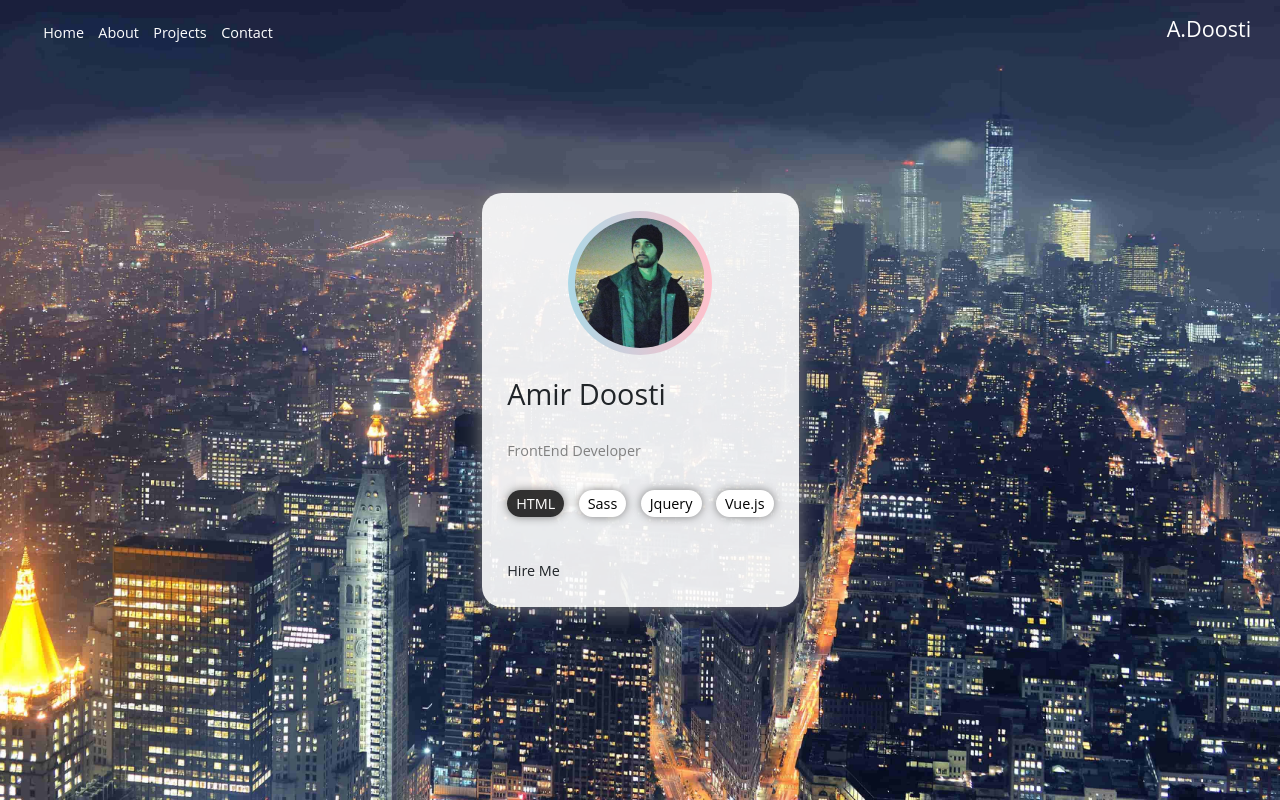
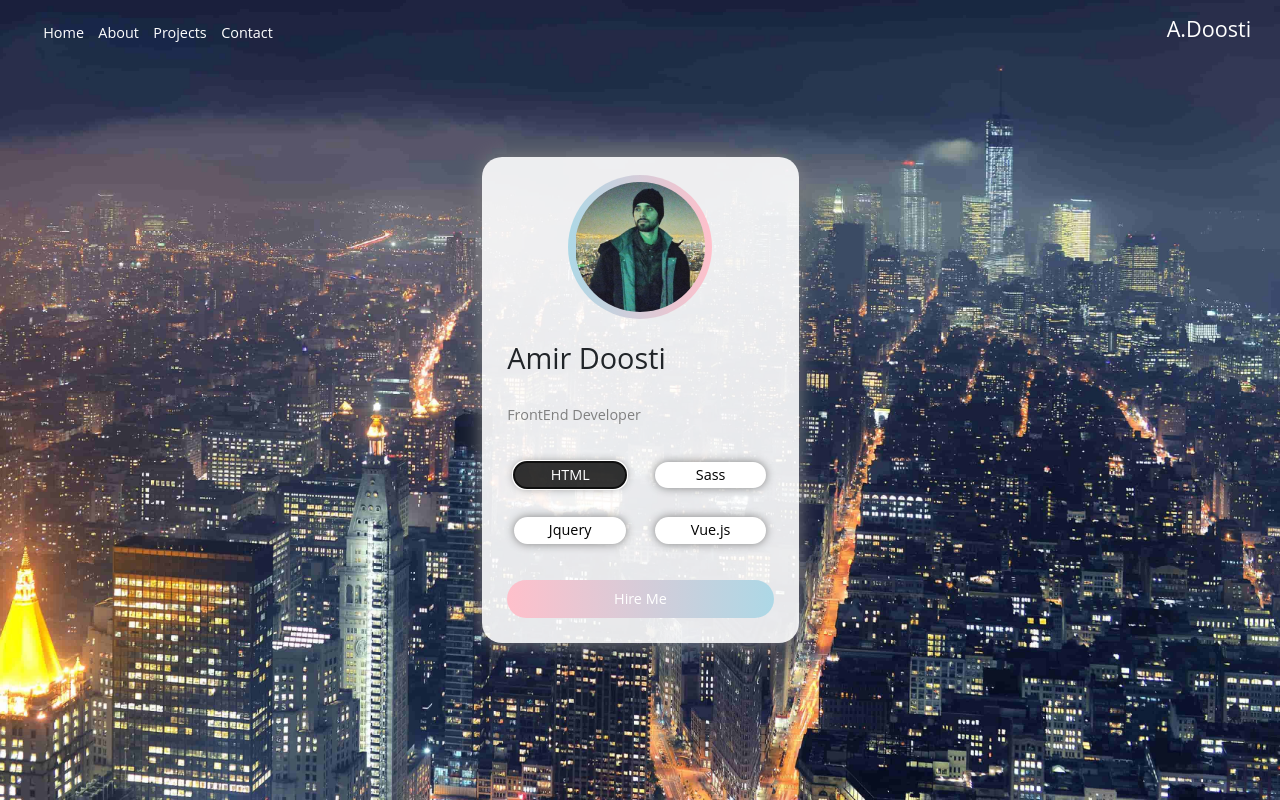
Before and after one commit to AmirDoosti/Portfolio, a plain HTML site: page My Portfolio/index.html in a window 1280 px wide. Both pictures are taken after a click on the button "HTML". Shown: the top 800 px of the page. Drawn offline with Linux system fonts and the light colour scheme.

Commit message:
some problems fixed on mi browser

```diff
--- a/My Portfolio/js/main.js
+++ b/My Portfolio/js/main.js
@@ -15,21 +15,22 @@ container.addEventListener("mousemove", (e) => {
 });
 
 container.addEventListener("mouseenter", () => {
-    title.style.transform = `translateZ(90px)`;
-    desc.style.transform = `translateZ(90px)`;
-    profile.style.transform = `translateZ(90px)`;
-    size.style.transform = `translateZ(90px)`;
-    buy.style.transform = `translateZ(90px)`;
+    title.classList.add('trans');
+    desc.classList.add('trans');
+    profile.classList.add('trans');
+    size.classList.add('trans');
+    buy.classList.add('trans');
 });
 
 container.addEventListener('mouseleave', () => {
     card.style.transform = `rotateY(0deg)`;
     card.style.transition = `all 1s ease`;
-    title.style.transform = `translateZ(0px) translateX(0%)`;
-    desc.style.transform = `translateZ(0px)`;
-    profile.style.transform = `translateZ(0px)`;
-    size.style.transform = `translateZ(0px)`;
-    buy.style.transform = `translateZ(0px)`;
+
+    title.classList.remove('trans');
+    desc.classList.remove('trans');
+    profile.classList.remove('trans');
+    size.classList.remove('trans');
+    buy.classList.remove('trans');
 });
 
 
--- a/My Portfolio/styles/responsive.scss
+++ b/My Portfolio/styles/responsive.scss
@@ -88,6 +88,10 @@
       clip-path: circle(150% at 80% 5%);
     }
   }
+
+  #hero {
+    background-position: left;
+  }
 }
 
 // Medium devices (tablets, 768px and up)
--- a/My Portfolio/styles/styles.scss
+++ b/My Portfolio/styles/styles.scss
@@ -189,20 +189,20 @@ main {
     }
 
     .size {
-      margin-top: 2em;
-      margin-bottom: 3em;
+      margin: 2em 0;
       display: flex;
       flex-wrap: wrap;
       gap: 1em;
       transition: all 1s ease;
 
       > * {
-        flex: 1 1 auto;
+        flex: 1 1 33.33%;
         border: 0;
         background-color: #fff;
         box-shadow: 0 0 10px gray;
         border-radius: 50px;
         padding: 0.175em;
+        margin: 0.5rem;
       }
 
       button.active {
@@ -213,7 +213,9 @@ main {
 
     .buy {
       transition: all 1s ease;
-      button {
+      a {
+        display: inline-block;
+        text-align: center;
         width: 100%;
         background: linear-gradient(to right, pink, lightblue);
         border: 0;
@@ -221,11 +223,6 @@ main {
         border-radius: 50px;
         padding: 0.575em;
         cursor: pointer;
-      }
-
-      .hvr-radial-out:before {
-        background-color: lightblue;
-        transition: all 0.5s ease !important;
       }
     }
   }
@@ -259,11 +256,6 @@ main {
         color: var(--gold);
         border: 1px solid var(--gold);
       }
-    }
-
-    .hvr-radial-out::before {
-      background: var(--dark) !important;
-      transition: all 0.5s ease !important;
     }
 
     .card-subtitle {
@@ -306,7 +298,7 @@ main {
 }
 
 #projects {
-  padding: 4rem 0 5rem 0;
+  padding: 6rem 0 5rem 0;
   background: var(--dark);
 
   .title {
@@ -323,35 +315,18 @@ main {
       border-radius: 6px;
       box-shadow: 0 0 10px var(--dark-green);
       transition: all 0.5s ease;
-      filter: grayscale(1);
+      filter: grayscale(0);
     }
 
     &:hover {
       cursor: pointer;
     }
-
-    // &::after {
-    //     content: '';
-    //     position: absolute;
-    //     height: 100%;
-    //     top: 0;
-    //     left: 0;
-    //     right: 0;
-    //     background-color: var(--dark-green);
-    //     opacity: 0.3;
-    //     transition: all .5s ease;
-    //     border-radius: 6px;
-    // }
   }
 
   .img-container:hover .project-img {
     transform: scale(1.4) rotate(3deg);
-    filter: grayscale(0);
+    filter: grayscale(1);
   }
-
-  // .img-container:hover.img-container::after {
-  //     opacity: 0;
-  // }
 
   .owl-theme .owl-dots .owl-dot {
     outline: unset;
@@ -389,8 +364,8 @@ main {
   justify-content: center;
   .intro-text {
     .hide {
-      font-size: 4rem;
-      font-family: "Rancho", cursive;
+      font-size: 3.5rem;
+      font-family: sans-serif;
       font-weight: lighter;
       overflow: hidden;
       padding: 0.2rem 0;
@@ -412,3 +387,11 @@ main {
   z-index: 20;
   transform: translateY(100%);
 }
+
+.trans {
+  transform: translateZ(90px);
+}
+
+.trans-0 {
+  transform: translateZ(0px);
+}
```
Also changed, not shown: My Portfolio/styles/responsive.css, My Portfolio/styles/styles.css, 2 other files.
